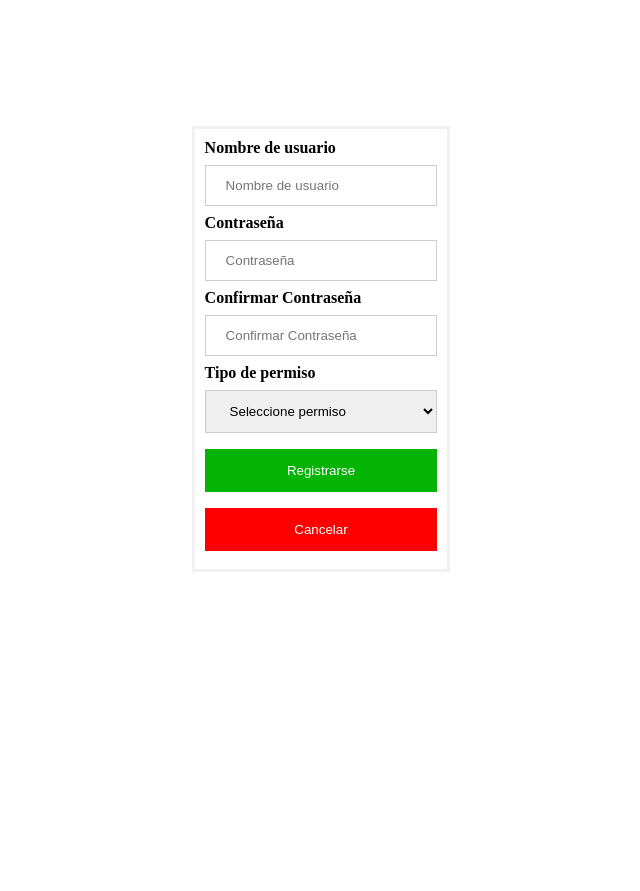
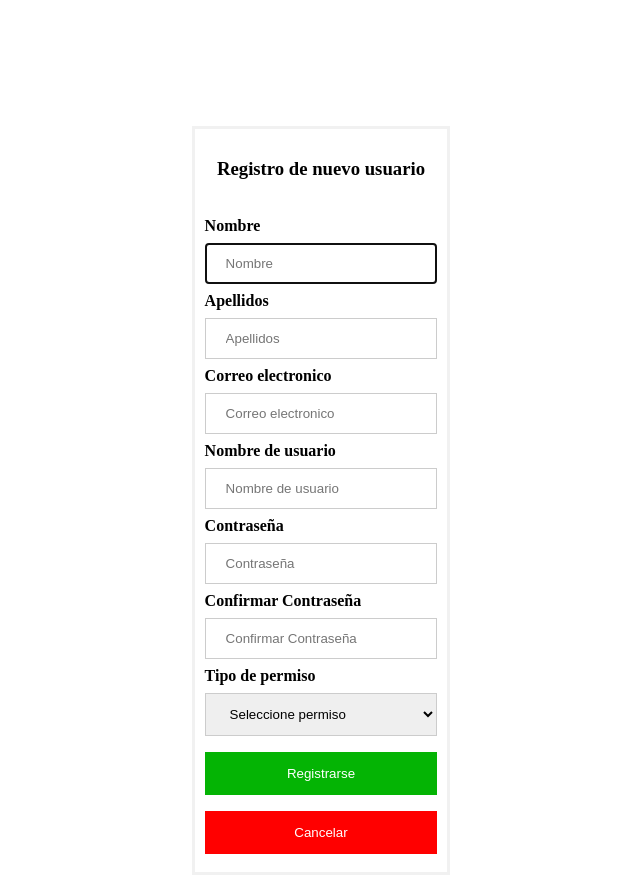
Before and after one commit to S4MU/Project1, a PHP site: page /registro.php in a window 1280 px wide. Shown: the whole page, without its empty margins (319-959 px from the left). Before the commit the page ends 572 px from the top, so only its background shows below. Run offline with PHP 8.4, Linux system fonts and the light colour scheme; data that the repository does not hold is empty.

```diff
--- a/registro.php
+++ b/registro.php
@@ -1,6 +1,3 @@
-<?php
-	include ('procesar_registro.php');
-?>
 <hmtl>
 	<head>
 		<meta http-equiv="Content-Type" content="text/html; charset=utf-8" />
@@ -8,9 +5,22 @@
 		<title>Registro de usuario</title>
 	</head>
 	<body>
-		<span><? echo $mensaje; ?></span>
-		<form method="post" >
+		<form action="procesar_registro.php" method="post" >
 			<div class="container">
+				<h3 align="center">Registro de nuevo usuario</h3>
+				<br>
+				<!--Registro de nombre-->
+				<label for="uname"><b>Nombre</b></label>
+				<input type="text" placeholder="Nombre" name="registro_nombre" id="registro_nombre" required autofocus />
+
+				<!--Registro de apellidos-->
+				<label for="uname"><b>Apellidos</b></label>
+				<input type="text" placeholder="Apellidos" name="registro_apellidos" id="registro_apellidos" required />
+
+				<!--Registro de correo-->
+				<label for="uname"><b>Correo electronico</b></label>
+				<input type="text" placeholder="Correo electronico" name="registro_correo" id="registro_correo" required  />
+
 				<!--Registro de usuario-->
 				<label for="uname"><b>Nombre de usuario</b></label>
 				<input type="text" placeholder="Nombre de usuario" name="registro_usuario" id="registro_usuario" required />
@@ -25,7 +35,7 @@
 
 				<!--Registro del privilegio-->
 				<label for="psw"><b>Tipo de permiso</b></label>
-				<select id="permisos" name="permisos" >
+				<select id="permisos" name="permisos" required >
 				   <option value="0">Seleccione permiso</option>
 				   <option value="1">1</option>
 				   <option value="2">2</option>
@@ -41,6 +51,7 @@
 
 				<!--Boton para inicio de sesion-->
 				<button type="submit" name="registrarse" class="button_aceptar" >Registrarse</button>
+				<!--Boton para cancelar el registro y volver a inicio de sesion-->
 				<button type="button" onclick="location.href='login.php'" class="button_cancelar" >Cancelar</button>
 			</div>
 		</form>
```
Also changed, not shown: procesar_login.php (+5 -13 lines).
